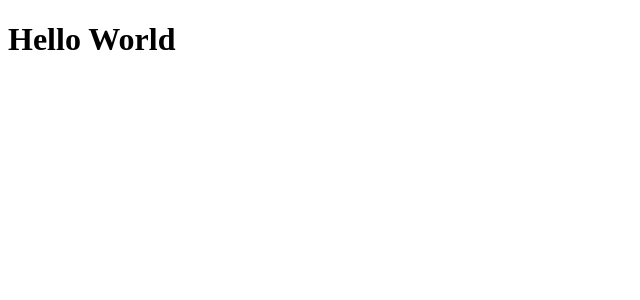
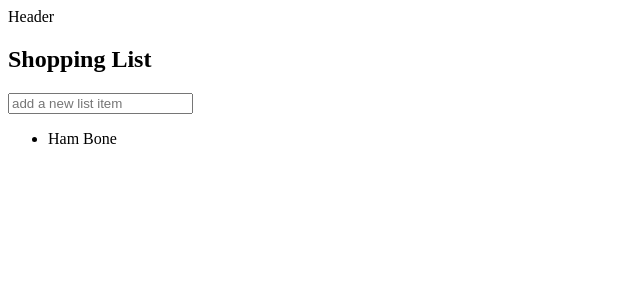
Before and after one commit to Cliffmax85/shopping-list-reducer, a React app: page / in a window 1280 px wide. Shown: the top 300 px of the page, without its empty margins (0-640 px from the left). Built offline with nearby package versions, Linux system fonts and the light colour scheme.

Commit message:
wrote add new item and linked in app

```diff
--- a/src/App.jsx
+++ b/src/App.jsx
@@ -1,3 +1,11 @@
+import Header from "./components/Header";
+import List from './context/List';
+
 export default function App() {
-  return <h1>Hello World</h1>;
+  return (
+    <>
+      <Header />
+      <List />
+    </>
+  );
 }
--- /dev/null
+++ b/src/components/Header.jsx
@@ -0,0 +1,5 @@
+export default function Header() {
+    return (
+        <div>Header</div>
+    )
+}
--- /dev/null
+++ b/src/context/List.js
@@ -0,0 +1,44 @@
+import { createContext, useContext, useReducer, useState } from "react";
+
+const intitialList = [{ id: Date.now(), text: 'Ham Bone', done: false }];
+
+const itemReducer = (state, action) => {
+    switch (action.type) {
+        case 'add':
+            return [
+                { id: Date.now(), text: action.payload.text, done: false },
+                ...state,
+            ];
+    }
+};
+
+export default function ShoppingList() {
+    const [items, dispatch] = useReducer(itemReducer, intitialList);
+    const [newItem, setnewItem] = useState('');
+
+    const handleAddItem = (e) => {
+        e.preventDefault();
+        dispatch({ type: 'add', payload: { text: newItem } });
+        setnewItem('');
+    };
+
+    return (
+        <>
+          <h2>Shopping List</h2>
+          <form onSubmit={handleAddItem}>
+              <input
+                type='text'
+                name='newItem'
+                placeholder="add a new list item"
+                value={newItem}
+                onChange={(e) => setnewItem(e.target.value)}
+              />
+          </form>
+          <ul>
+              {items.map((item) => (
+                  <li key={item.id}>{item.text}</li>
+              ))}
+          </ul>
+        </>
+    )
+}
```
